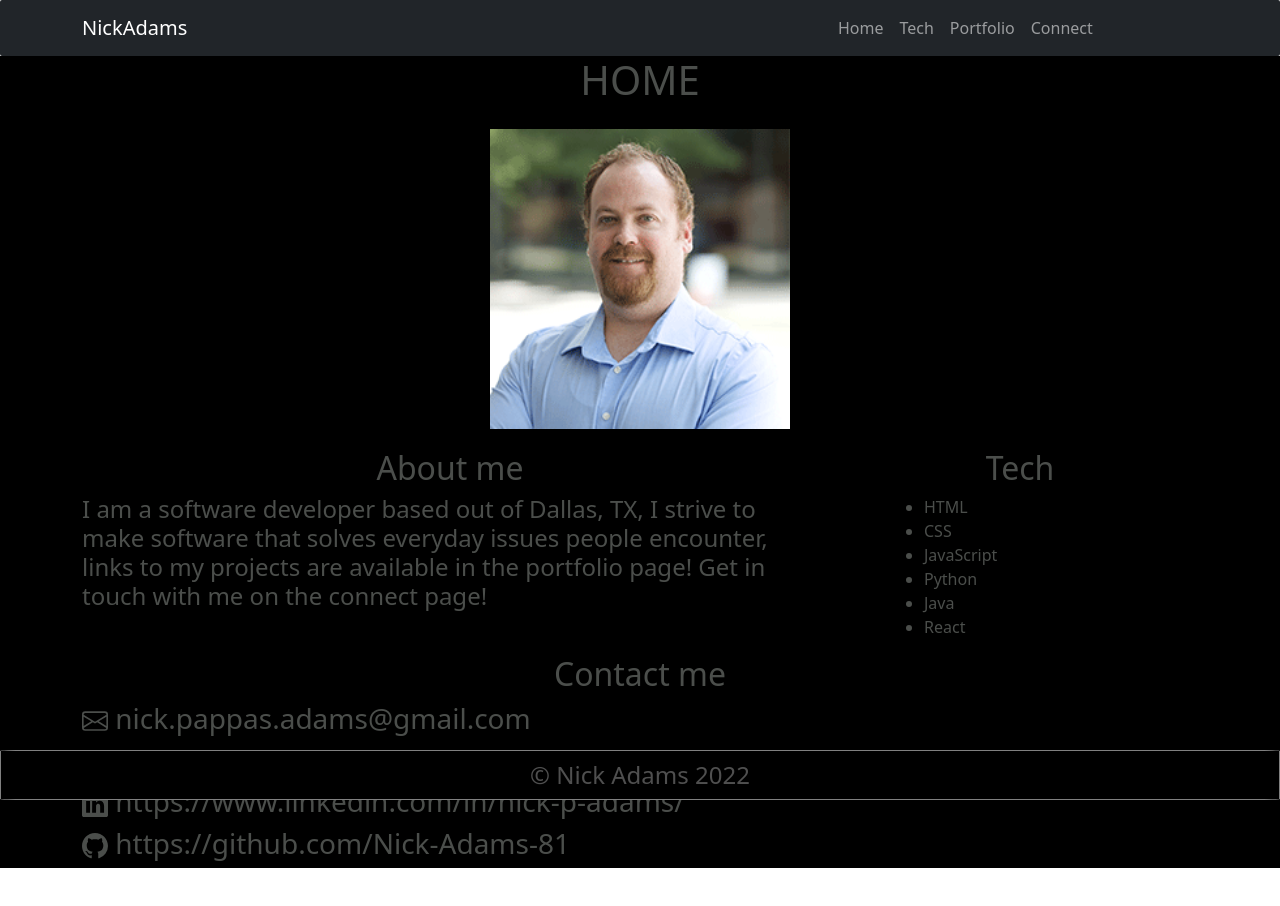
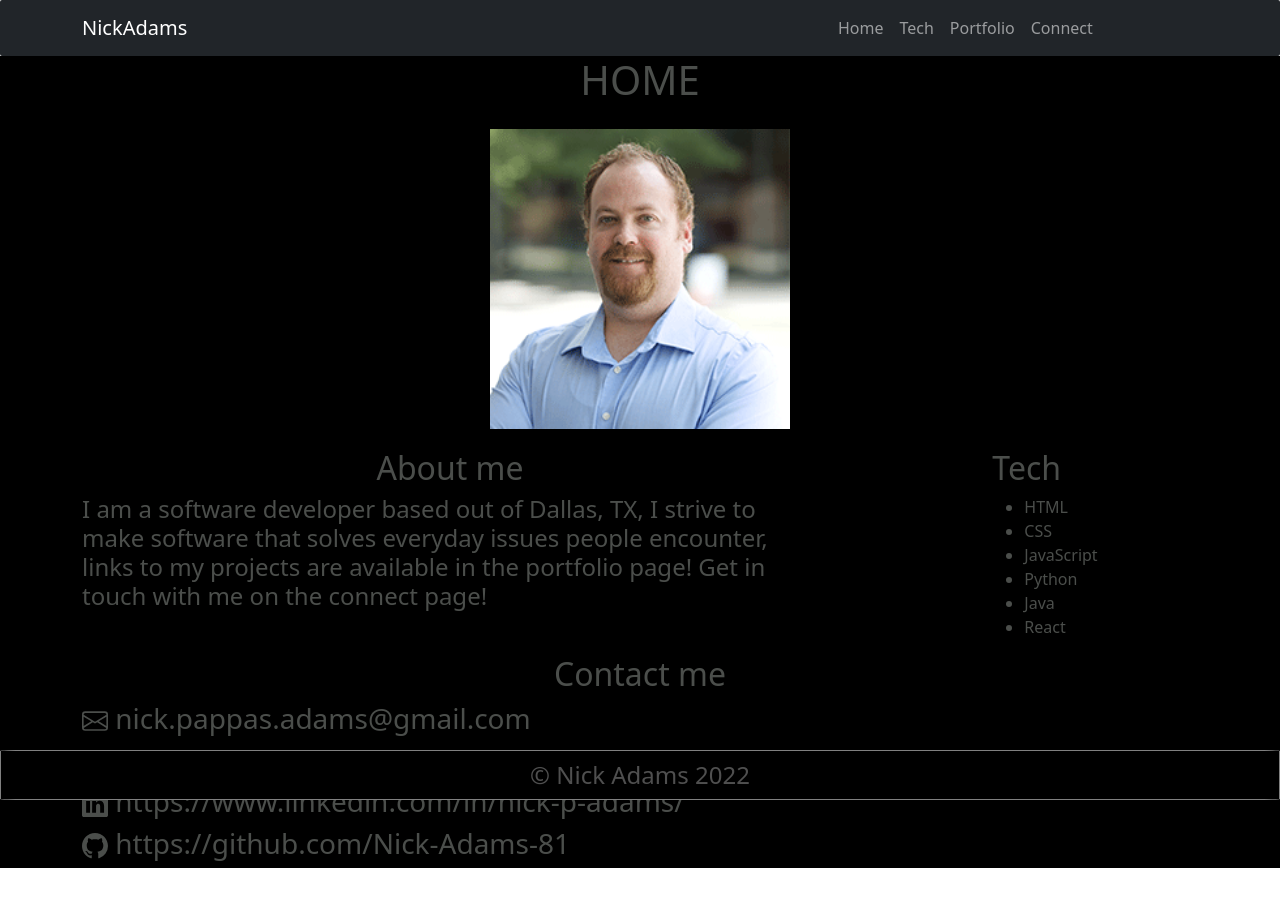
Before and after one commit to Nick-Adams-81/web-dev-portfolio-site, a Next.js app: page /home in a window 1280 px wide. Shown: the top 906 px of the page. Built offline with nearby package versions, Linux system fonts and the light colour scheme.

Commit message:
centered tech list on homepage

```diff
--- a/Components/HomeComponents/Tech.js
+++ b/Components/HomeComponents/Tech.js
@@ -5,7 +5,8 @@ const Tech = () => {
     return (
 
         <>
-            <h2 className="animate__animated animate__fadeIn">Tech</h2>
+        <div>
+              <h2>Tech</h2>
             <ul>
                 <li className="animate__animated animate__fadeIn">HTML</li>
                 <li className="animate__animated animate__fadeIn">CSS</li>
@@ -14,11 +15,15 @@ const Tech = () => {
                 <li className="animate__animated animate__fadeIn">Java</li>
                 <li className="animate__animated animate__fadeIn">React</li>
             </ul>
+        </div>
+
 
             <style jsx>{`
               h2 {
                 color: #4B4E4B;
-               text-align: center;
+                margin-left: 50px;
+
+
             }
 
 
--- a/pages/home.js
+++ b/pages/home.js
@@ -30,7 +30,7 @@ const Home = () => {
                                 <HomeInfo />
 
                             </Col>
-                            <Col xs={12} sm={12} md={4}>
+                            <Col xs={12} sm={12} md={4} className="d-flex justify-content-center">
 
                                 <Tech />
 
```
